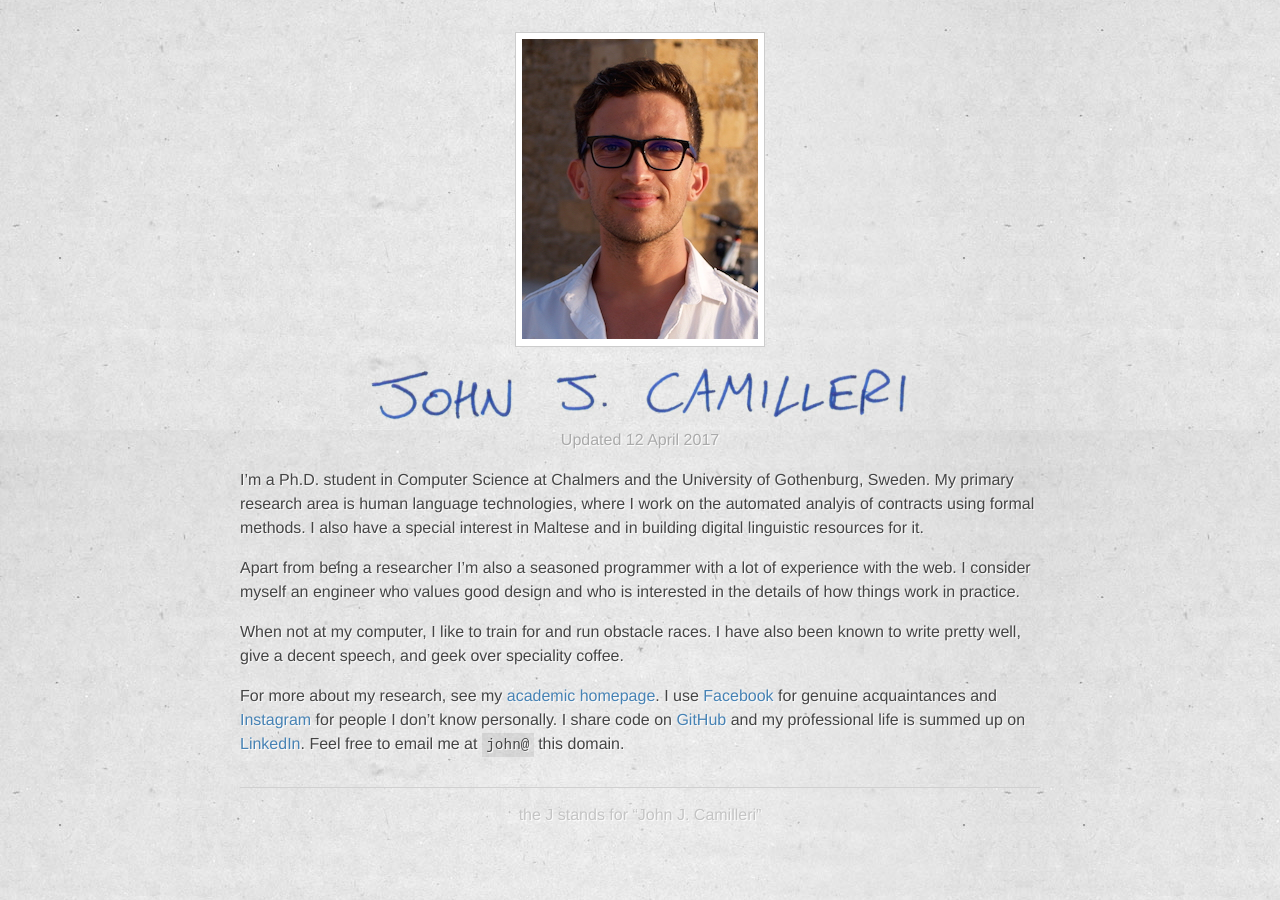
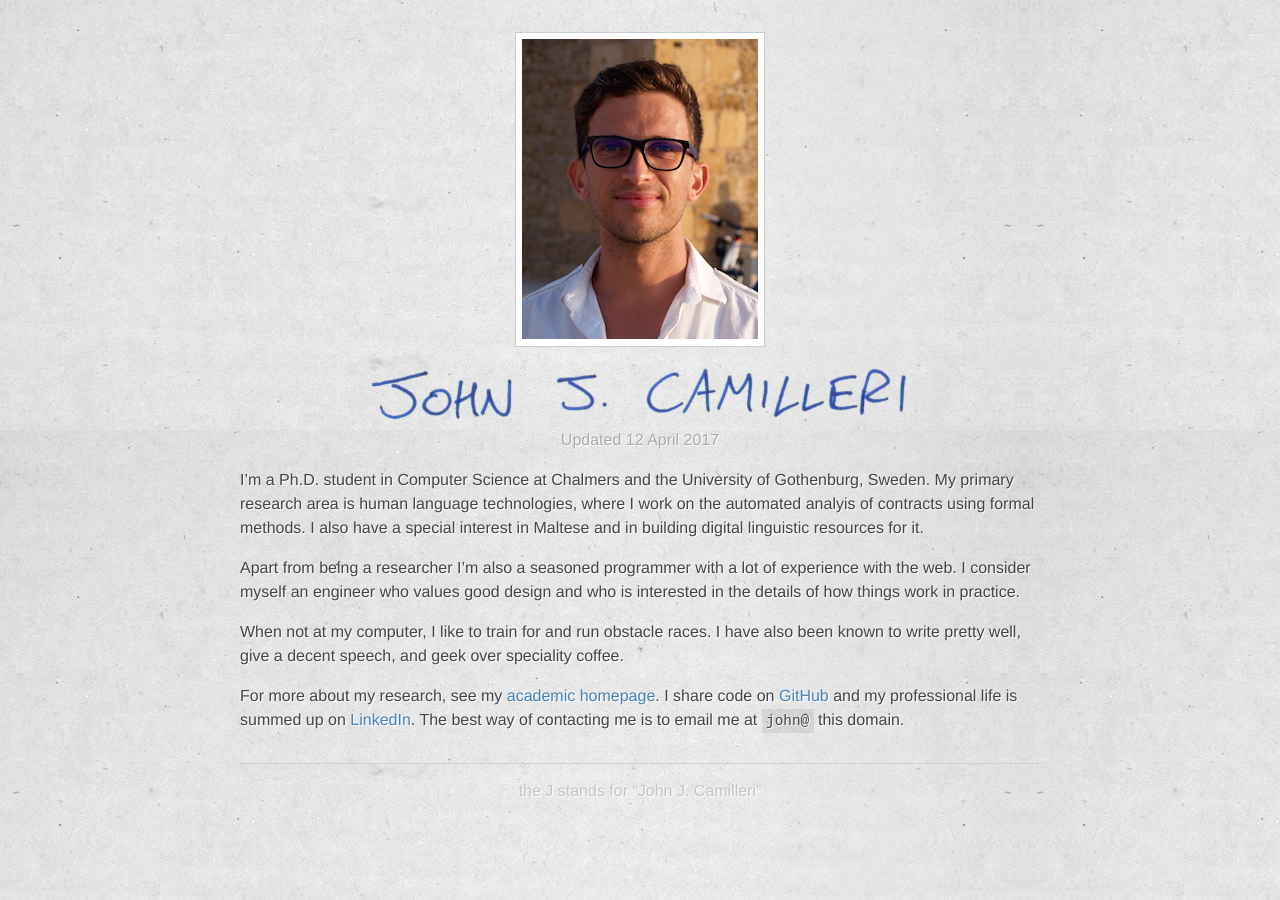
Before and after one commit to johnjcamilleri/johnjcamilleri.github.io, a Jekyll site: the page built from index.md, in a window 1280 px wide. Built offline with Jekyll 4.4.1, drawn with Linux system fonts in a browser that asks for light colours.

Commit message:
Remove social media links

```diff
--- a/index.md
+++ b/index.md
@@ -16,11 +16,6 @@ When not at my computer, I like to train for and run obstacle races.
 I have also been known to write pretty well, give a decent speech, and geek over speciality coffee.
 
 For more about my research, see my [academic homepage](http://www.cse.chalmers.se/~cajohn).
-<!-- For more about my research, see my [academic page](/academic). -->
-I use [Facebook](http://www.facebook.com/johnjcamilleri) for genuine acquaintances
-and [Instagram](http://instagram.com/johnjcamilleri) for people I don't know personally.
 I share code on [GitHub](https://github.com/johnjcamilleri)
-<!-- and [BitBucket](https://bitbucket.org/johnjcamilleri/) -->
 and my professional life is summed up on [LinkedIn](http://mt.linkedin.com/in/johnjcamilleri).
-<!-- Don't bother visiting my [Twitter](http://twitter.com/johnjcamilleri) or [Google+](https://profiles.google.com/johnjcamilleri) pages. -->
-Feel free to email me at `john@` this domain.
+The best way of contacting me is to email me at `john@` this domain.
```
